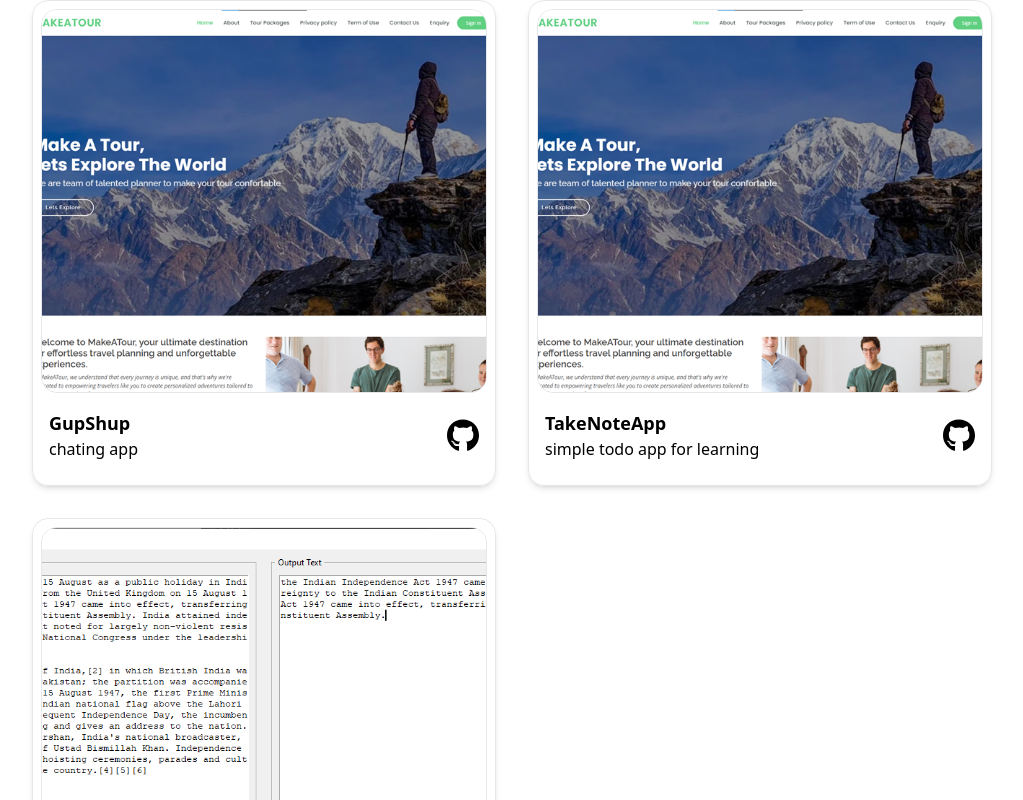
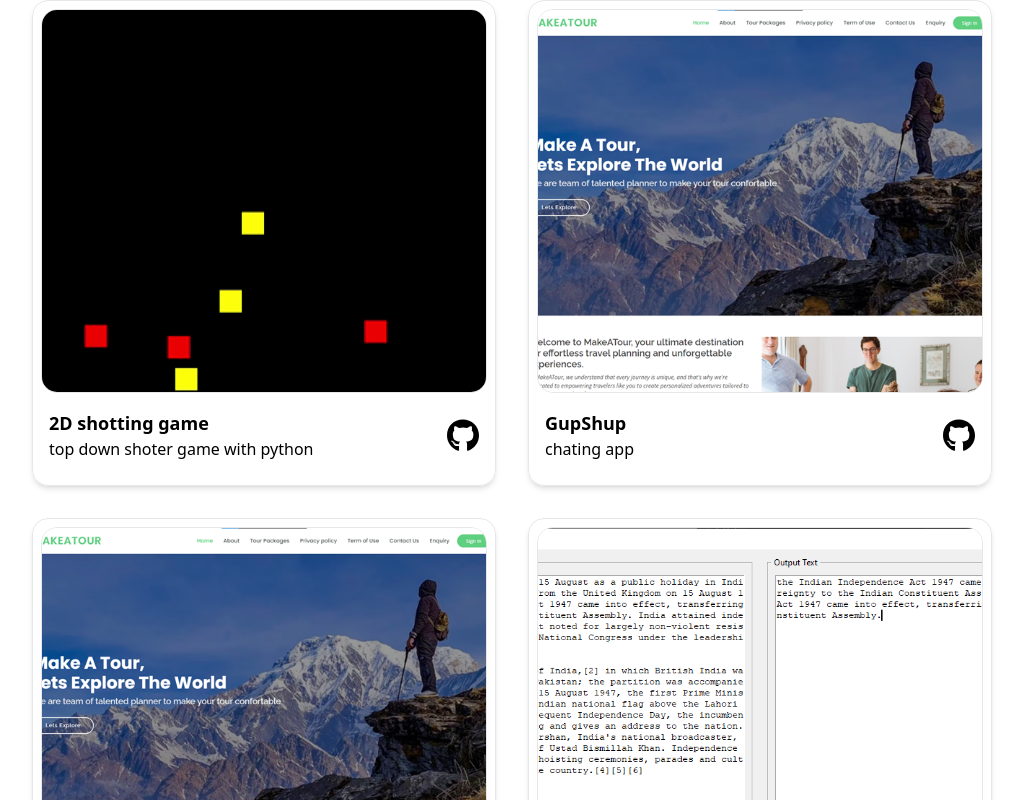
Before and after one commit to BhoirSujit/Portfolio, a React (Vite) app: page / in a window 1280 px wide. Shown: the part 3063-3863 px from the top of the page, without its empty margins (128-1151 px from the left). Built offline with nearby package versions, Linux system fonts and the light colour scheme.

Commit message:
lets hope 2

```diff
--- a/src/components/Projects.tsx
+++ b/src/components/Projects.tsx
@@ -24,6 +24,15 @@ const data: projectdata[] = [
       github: "https://github.com/BhoirSujit/MakeATour",
     },
   },
+  {
+    name: "2D shotting game",
+    des: "top down shoter game with python",
+    photo: "2d Shooter Game 2024-08-13 22-11-41.gif",
+    links: {
+      github: "https://github.com/BhoirSujit/2d-shotting-pygame",
+    },
+  }
+  ,
   {
     name: "GupShup",
     des: "chating app",
```
Also changed, not shown: public/2d Shooter Game 2024-08-13 22-11-41.gif (added).
